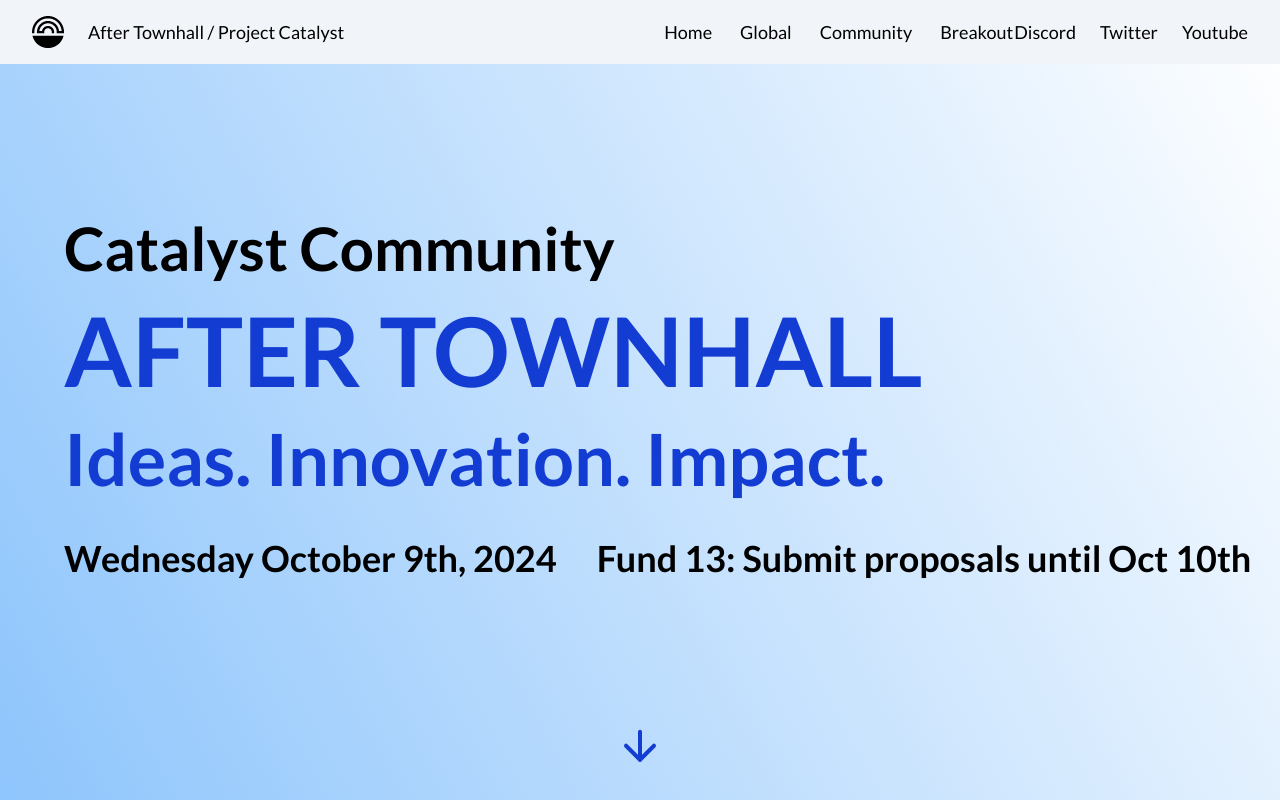
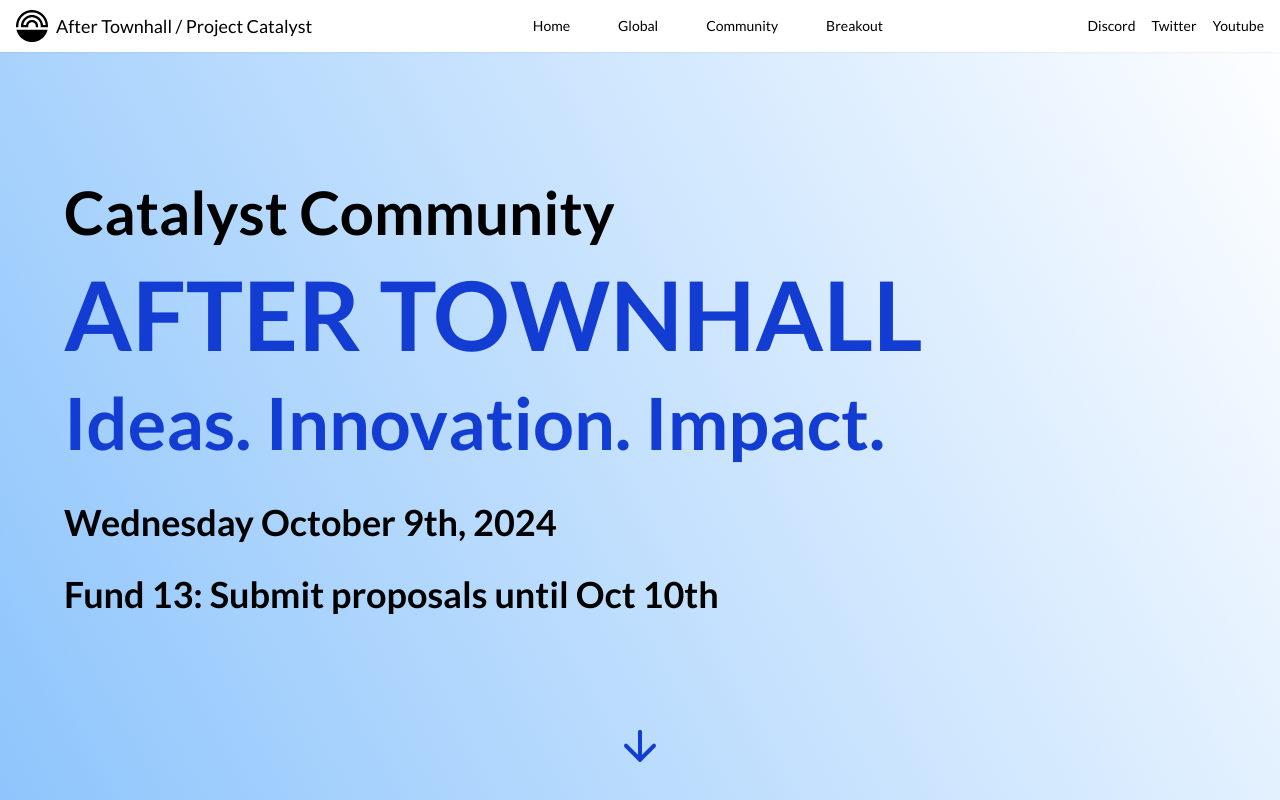
Before and after one commit to blinklabs-io/after-town-hall, a React (Vite) app: page / in a window 1280 px wide. Shown: the top 800 px of the page. Built offline with nearby package versions, Linux system fonts and the light colour scheme.

Commit message:
feat: added mobile navigation bar, changed media queries (#23)

```diff
--- a/src/Final.tsx
+++ b/src/Final.tsx
@@ -5,17 +5,19 @@
 const Final = () => {
   return (
     <>
-      <div className="min-h-[50vh] w-full flex justify-between items-center py-4 px-32 text-black bg-white">
+      <div className="min-h-[50vh] w-full flex phone:px-4 justify-between items-center sm:px-16 py-4 px-32 text-black bg-white">
         <div className="max-w-2xl">
-          <h2 className="text-4xl md:text-4xl font-bold mb-6 animate-fade-in-up">
+          <h2 className="text-4xl phone:text-[20px] md:text-4xl font-bold mb-4 animate-fade-in-up">
             Thank You For Your Support
           </h2>
-          <p className="text-xl md:text-2xl mb-4 ">
+          <p className="text-xl phone:text-[15px] md:text-2xl mb-4 ">
             Project Catalyst Community
           </p>
-          <p className="text-lg md:text-2xl mb-4 ">After Townhall</p>
+          <p className="text-lg md:text-2xl phone:text-[15px] mb-4 ">
+            After Townhall
+          </p>
           <div className="flex space-x-2">
-            <span className="text-lg mb-4">
+            <span className="text-lg phone:text-[15px] mb-4">
               We appreciate your participation!
             </span>
           </div>
@@ -24,13 +26,15 @@
             href="https://www.apache.org/licenses/LICENSE-2.0.txt"
             target="_blank"
             rel="noopener noreferrer"
-            className="hover:text-[#1DA1F2]"
+            className="hover:text-[#1DA1F2] phone:text-[15px]"
           >
             © 2024 Blink Labs Software. Apache License, 2.0
           </a>
         </div>
         <div>
-          <h3 className="text-3xl font-semibold mb-4">Community</h3>
+          <h3 className="text-3xl font-semibold mb-4 phone:text-[20px]">
+            Community
+          </h3>
           <div className="space-y-4">
             <a
               href="https://discord.com/invite/r8Mb7xnyTf"
--- a/src/components/BreakOutRoomForm.tsx
+++ b/src/components/BreakOutRoomForm.tsx
@@ -6,7 +6,7 @@
       <svg
         xmlns="http://www.w3.org/2000/svg"
         viewBox="0 0 1440 640"
-        className="absolute -z-10 w-full h-1/3"
+        className="absolute -z-10 w-full "
         preserveAspectRatio="none"
       >
         <path
@@ -17,10 +17,10 @@
       </svg>
 
       <div className="flex flex-col justify-between items-center h-full p-6 ">
-        <h2 className="text-white text-2xl font-semibold">
+        <h2 className="text-white text-2xl phone:text-[16px] sm:text-md md:text-md lg:text-lg xl:text-lg font-semibold">
           {data.hostYourRoom.description}
         </h2>
-        <p className="text-black text-lg font-bold text-opacity-80 mt-10">
+        <p className="text-black text-lg font-bold text-opacity-80 mt-20">
           {data.hostYourRoom.deadline}
         </p>
         <a
--- a/src/components/CommunityCards.tsx
+++ b/src/components/CommunityCards.tsx
@@ -35,8 +35,8 @@
               d="M0,320L0,320L120,373C240,427,480,533,720,550C960,567,1200,493,1320,456L1440,420L1440,0L1320,0C1200,0,960,0,720,0C480,0,240,0,120,0L0,0Z"
             ></path>
           </svg>
-          <div className="flex flex-col justify-between p-6 h-full">
-            <h2 className="text-white text-2xl font-semibold mb-8">
+          <div className="flex flex-col justify-between p-8 h-full">
+            <h2 className="text-white text-2xl phone:text-[16px] sm:text-md md:text-[16.5px] lg:text-lg xl:text-xl font-semibold mb-8">
               {comm.name}
             </h2>
 
@@ -52,7 +52,6 @@
               {comm.zoomLink ? 'Register Here →' : 'Join Here →'}
             </a>
           </div>
-          {/* Description overlay */}
           <div
             className={`absolute inset-0 bg-white  flex items-center justify-center p-4 transition-opacity duration-300 ${
               hoveredIndex === index ? 'opacity-100' : 'opacity-0'
--- a/src/components/NavBar.tsx
+++ b/src/components/NavBar.tsx
@@ -1,25 +1,29 @@
+import React, { useState } from 'react';
 import catalysticon from '../assets/catalyst_vector.svg';
 import { Link } from 'react-scroll';
+import { Menu, X } from 'lucide-react';
 
 const NavLink = ({
   to,
   children,
+  onClick,
 }: {
   to: string;
   children: React.ReactNode;
+  onClick?: () => void;
 }) => {
   if (to === 'home') {
     return (
       <a
         href="#"
-        className="font-medium relative group cursor-pointer"
+        className="block px-4 py-2 text-sm hover:bg-gray-100 transition-colors duration-200 cursor-pointer"
         onClick={(e) => {
           e.preventDefault();
           window.scrollTo({ top: 0, behavior: 'smooth' });
+          if (onClick) onClick();
         }}
       >
-        <span>{children}</span>
-        <span className="absolute left-0 -bottom-1 w-0 h-0.5 bg-black group-hover:w-full transition-all duration-300"></span>
+        {children}
       </a>
     );
   }
@@ -28,66 +32,122 @@
       to={to}
       smooth={true}
       duration={500}
-      className="font-medium relative group cursor-pointer"
+      className="block px-4 py-2 text-sm hover:bg-gray-100 transition-colors duration-200 cursor-pointer"
+      onClick={onClick}
     >
-      <span>{children}</span>
-      <span className="absolute left-0 -bottom-1 w-0 h-0.5 bg-black group-hover:w-full transition-all duration-300"></span>
+      {children}
     </Link>
   );
 };
 
 const NavBar: React.FC = () => {
+  const [isMenuOpen, setIsMenuOpen] = useState(false);
+
+  const toggleMenu = () => setIsMenuOpen(!isMenuOpen);
+
   return (
-    <header className="fixed w-full top-0 z-50 flex font-semibold bg-slate-100 bg-opacity-100">
-      <nav className="w-full flex items-center py-4 px-8  justify-between">
-        <div className="flex items-center">
-          <div className="flex items-center mr-80">
-            <img src={catalysticon} alt="Catalyst Icon" className="h-8 mr-6" />
-            <a
-              className="font-medium text-lg text-black focus:outline-none focus:opacity-80"
-              aria-label="Brand"
-            >
+    <header className="fixed w-full top-0 z-50 bg-white shadow-sm">
+      <nav className="container mx-auto px-4 py-2 flex items-center justify-between">
+        <div className="flex items-center flex-shrink-0 mr-4">
+          <img
+            src={catalysticon}
+            alt="Catalyst Icon"
+            className="h-8 w-8 mr-2"
+          />
+          <span className="font-medium text-xs sm:text-sm md:text-base lg:text-lg whitespace-nowrap">
             After Townhall / Project Catalyst
-            </a>
+          </span>
         </div>
 
-          <div className="hidden sm:hidden md:hidden lg:flex xl:flex justify-center items-center space-x-7 text-lg text-black">
+        <div className="hidden md:flex justify-center items-center space-x-4 flex-grow">
           <NavLink to="home">Home</NavLink>
           <NavLink to="global">Global</NavLink>
           <NavLink to="community">Community</NavLink>
           <NavLink to="breakout">Breakout</NavLink>
         </div>
-        </div>
-        <div className="hidden sm:hidden md:hidden lg:hidden xl:flex items-center space-x-6 text-lg text-black">
+
+        <div className="hidden md:flex justify-end items-center space-x-4 flex-shrink-0">
           <a
             href="https://discord.com/invite/r8Mb7xnyTf"
             target="_blank"
             rel="noopener noreferrer"
-            className="font-medium relative group"
+            className="text-sm hover:text-gray-600 transition-colors duration-200 cursor-pointer"
           >
-            <span>Discord</span>
-            <span className="absolute left-0 -bottom-1 w-0 h-0.5 bg-blue-500 group-hover:w-full transition-all duration-300"></span>
+            Discord
           </a>
           <a
             href="https://twitter.com/Catalyst_onX/"
             target="_blank"
             rel="noopener noreferrer"
-            className="font-medium relative group"
+            className="text-sm hover:text-gray-600 transition-colors duration-200 cursor-pointer"
           >
-            <span>Twitter</span>
-            <span className="absolute left-0 -bottom-1 w-0 h-0.5 bg-blue-200 group-hover:w-full transition-all duration-300"></span>
+            Twitter
           </a>
           <a
             href="https://www.youtube.com/@IohkIo/streams"
             target="_blank"
             rel="noopener noreferrer"
-            className="font-medium relative group"
+            className="text-sm hover:text-gray-600 transition-colors duration-200 cursor-pointer"
           >
-            <span>Youtube</span>
-            <span className="absolute left-0 -bottom-1 w-0 h-0.5 bg-red-500 group-hover:w-full transition-all duration-300"></span>
+            Youtube
           </a>
         </div>
+
+        <div className="md:hidden">
+          <button
+            onClick={toggleMenu}
+            className="p-2 focus:outline-none cursor-pointer"
+          >
+            {isMenuOpen ? <X size={24} /> : <Menu size={24} />}
+          </button>
+        </div>
       </nav>
+
+      {isMenuOpen && (
+        <div className="md:hidden bg-white absolute left-0 right-0 top-full shadow-md">
+          <div className="py-2">
+            <NavLink to="home" onClick={toggleMenu}>
+              Home
+            </NavLink>
+            <NavLink to="global" onClick={toggleMenu}>
+              Global
+            </NavLink>
+            <NavLink to="community" onClick={toggleMenu}>
+              Community
+            </NavLink>
+            <NavLink to="breakout" onClick={toggleMenu}>
+              Breakout
+            </NavLink>
+            <a
+              href="https://discord.com/invite/r8Mb7xnyTf"
+              target="_blank"
+              rel="noopener noreferrer"
+              className="block px-4 py-2 text-sm hover:bg-gray-100 cursor-pointer"
+              onClick={toggleMenu}
+            >
+              Discord
+            </a>
+            <a
+              href="https://twitter.com/Catalyst_onX/"
+              target="_blank"
+              rel="noopener noreferrer"
+              className="block px-4 py-2 text-sm hover:bg-gray-100 cursor-pointer"
+              onClick={toggleMenu}
+            >
+              Twitter
+            </a>
+            <a
+              href="https://www.youtube.com/@IohkIo/streams"
+              target="_blank"
+              rel="noopener noreferrer"
+              className="block px-4 py-2 text-sm hover:bg-gray-100 cursor-pointer"
+              onClick={toggleMenu}
+            >
+              Youtube
+            </a>
+          </div>
+        </div>
+      )}
     </header>
   );
 };
--- a/src/components/SimpleBanner.tsx
+++ b/src/components/SimpleBanner.tsx
@@ -9,7 +9,7 @@
   return (
     <div className="py-1 text-black w-full ">
       <motion.div
-        className="flex pl-16 text-sm items-center justify-start sm:text-xl md:text-2xl lg:text-3xl xl:text-4xl font-semibold  w-full"
+        className="flex flex-col pl-16 text-sm justify-start sm:text-xl md:text-2xl lg:text-3xl xl:text-4xl font-semibold  w-full"
         initial={{ x: '100%' }}
         animate={{ x: 0 }}
         transition={{
@@ -19,7 +19,7 @@
           duration: 6,
         }}
       >
-        <span className="mr-10">{date}</span>
+        <span className="mb-8">{date}</span>
         <span>{message}</span>
       </motion.div>
     </div>
--- a/src/components/TownhallCards.tsx
+++ b/src/components/TownhallCards.tsx
@@ -19,8 +19,8 @@
               d="M0,320L0,320L120,373C240,427,480,533,720,550C960,567,1200,493,1320,456L1440,420L1440,0L1320,0C1200,0,960,0,720,0C480,0,240,0,120,0L0,0Z"
             ></path>
           </svg>
-          <div className="flex flex-col justify-between p-6 h-full">
-            <h2 className="text-white text-2xl font-semibold mb-8">
+          <div className="flex flex-col justify-between p-8 h-full">
+            <h2 className="text-white text-2xl phone:text-[17px] sm:text-md md:text-[16.5px] lg:text-lg xl:text-xl font-semibold mb-8">
               {townhall.name}
             </h2>
 
--- a/tailwind.config.js
+++ b/tailwind.config.js
@@ -11,7 +11,7 @@
       },
       screens: {
         phone: '430px',
-
+        md: '810px',
         lg: '1150px',
         '3xl': '1550px',
       },
```
Also changed, not shown: src/components/HostRooms.tsx (+5 -3 lines). Lines whose indentation alone changed are shown as unchanged.
